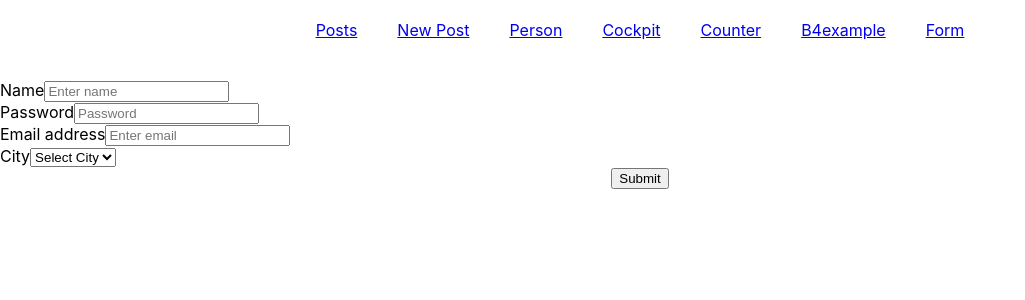
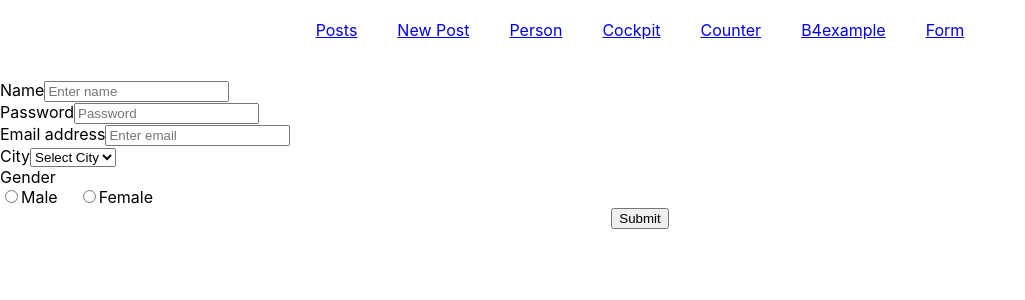
Before and after one commit to pradeecs73/ReactjsSample, a React (Create React App) app: page /Form in a window 1280 px wide. Shown: the top 300 px of the page, without its empty margins (0-1025 px from the left). Built offline with nearby package versions, Linux system fonts and the light colour scheme.

Commit message:
latest commit

```diff
--- a/src/components/Forms/Form.css
+++ b/src/components/Forms/Form.css
@@ -0,0 +1,3 @@
+.checkBox{
+    display: inline;
+}
--- a/src/components/Forms/Form.tsx
+++ b/src/components/Forms/Form.tsx
@@ -6,10 +6,12 @@ const initialState={
     email:"",
     password:"",
     city:"",
+    gender:"",
     nameError:"",
     emailError:"",
     passwordError:"",
-    cityError:""
+    cityError:"",
+    genderError:""
 
 };
 
@@ -23,13 +25,9 @@ class Form extends Component {
     }
 
     handleChange=(event:any)=>{
-       const isCheckbox = event.target.type === "checkbox";
 
        this.setState({
-              [event.target.name]:isCheckbox
-              ?event.target.checked
-              :event.target.value
-
+              [event.target.name]:event.target.value
            });
 
     }
@@ -39,6 +37,7 @@ class Form extends Component {
          let emailError="";
          let passwordError="";
          let cityError="";
+         let genderError="";
 
          if(this.state.name == ""){
             nameError="Invalid Name";
@@ -57,14 +56,20 @@ class Form extends Component {
          }
 
 
+         if(this.state.gender == ""){
+            genderError="Invalid Gender";
+         }
 
-         if(nameError||emailError || passwordError || cityError)
+
+
+         if(nameError||emailError || passwordError || cityError || genderError)
          {
              this.setState({
                 nameError:nameError,
                 emailError:emailError,
                 passwordError:passwordError,
-                cityError:cityError
+                cityError:cityError,
+                genderError:genderError
              });
 
              return false;
@@ -104,7 +109,7 @@ class Form extends Component {
 
                         <div className="form-group ">
                             <label >Email address</label>
-                            <input type="email" name="email" className="form-control" value={this.state.email} onChange={this.handleChange} placeholder="Enter email" />
+                            <input type="text" name="email" className="form-control" value={this.state.email} onChange={this.handleChange} placeholder="Enter email" />
                         </div>
                         <div style={{fontSize:12,color:'red'}}>
                             {this.state.emailError}
@@ -123,6 +128,26 @@ class Form extends Component {
                             {this.state.cityError}
                         </div>
 
+                      <div>
+
+                            <div>
+                              <label>Gender</label>
+                            </div>
+
+                            <div className="form-check checkBox">
+                                    <input type="radio" className="form-check-input" name="gender"  value="male" onChange={this.handleChange} />Male
+                            </div>
+
+                            <div className="form-check checkBox" style={{marginLeft:"20px"}}>
+                                    <input type="radio" className="form-check-input" name="gender"  value="female" onChange={this.handleChange} />Female
+                            </div>
+
+                            <div style={{fontSize:12,color:'red'}}>
+                               {this.state.genderError}
+                            </div>
+
+                        </div>
+
                        <div style={{textAlign:"center"}}>
                           <button type="submit" className="btn btn-primary">Submit</button>
                         </div>
--- a/src/index.tsx
+++ b/src/index.tsx
@@ -11,7 +11,7 @@ import thunk from 'redux-thunk';
 import axios from 'axios';
 
 axios.defaults.baseURL="https://jsonplaceholder.typicode.com";
-axios.defaults.headers.common['Authorization']="12345";
+//axios.defaults.headers.common['Authorization']="12345";
 
 axios.interceptors.request.use((request:any)=>{
      return request;
```
